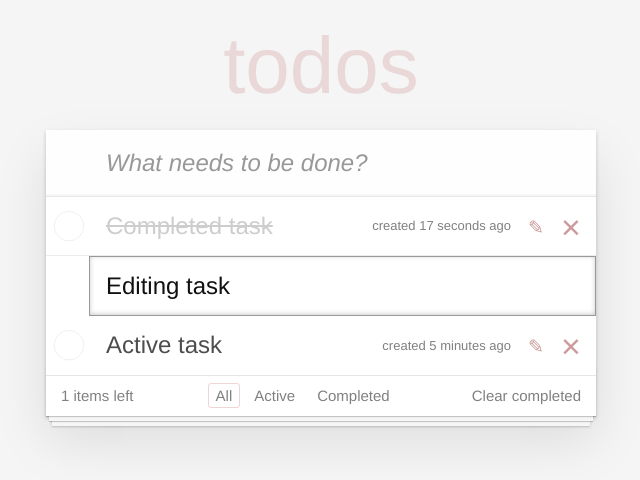
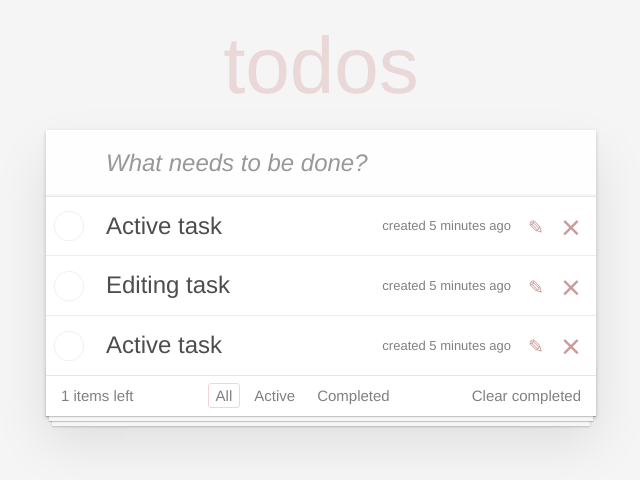
Before and after one commit to Backflipper666/todo, a React (Create React App) app: page / in a window 1280 px wide. Shown: the top 480 px of the page, without its empty margins (319-959 px from the left). Built offline with nearby package versions, Linux system fonts and the light colour scheme.

Commit message:
remove compl and edit from task.js

```diff
--- a/src/components/task/task.js
+++ b/src/components/task/task.js
@@ -8,55 +8,28 @@ export default class Task extends React.Component {
     grandParent.classList.toggle('completed');
   };
 
+  edit = (evt) => {
+    //parentDiv is only used to get GrandParent element
+    let parentDiv = evt.target.parentElement;
+    let grandParent = parentDiv.parentElement;
+    grandParent.classList.toggle('editing');
+    // grandParent.classList.add('editing');
+  };
+
   render() {
-    const { edit, regular, compl } = this.props;
-    if (edit) {
-      return (
-        <li className="editing">
-          <div className="view">
-            <input className="toggle" type="checkbox" />
-            <label>
-              <span className="description">Editing task</span>
-              <span className="created">created 5 minutes ago</span>
-            </label>
-            <button className="icon icon-edit"></button>
-            <button className="icon icon-destroy"></button>
-          </div>
-          <input
-            type="text"
-            className="edit"
-            /* value="Editing task"  */ defaultValue="Editing task"
-          />
-        </li>
-      );
-    } else if (regular) {
+    const { edit, regular, compl, label } = this.props;
     return (
       <li>
         <div className="view">
           <input className="toggle" type="checkbox" onClick={this.toggle} />
           <label>
-              <span className="description">Active task</span>
+            <span className="description">{label}</span>
             <span className="created">created 5 minutes ago</span>
           </label>
-            <button className="icon icon-edit"></button>
-            <button className="icon icon-destroy"></button>
-          </div>
-        </li>
-      );
-    } else if (compl) {
-      return (
-        <li className="completed">
-          <div className="view">
-            <input className="toggle" type="checkbox" onClick={this.toggle} />
-            <label>
-              <span className="description">Completed task</span>
-              <span className="created">created 17 seconds ago</span>
-            </label>
-            <button className="icon icon-edit"></button>
+          <button className="icon icon-edit" onClick={this.edit}></button>
           <button className="icon icon-destroy"></button>
         </div>
       </li>
     );
   }
 }
-}
--- a/src/components/taskList/taskList.js
+++ b/src/components/taskList/taskList.js
@@ -3,9 +3,9 @@ import Task from '../task/task';
 const TaskList = () => {
   return (
     <ul className="todo-list">
-      <Task compl />
-      <Task edit />
-      <Task regular />
+      <Task regular label="Active task" />
+      <Task edit label="Editing task" />
+      <Task regular label="Active task" />
     </ul>
   );
 };
```
Lines whose indentation alone changed are shown as unchanged.
